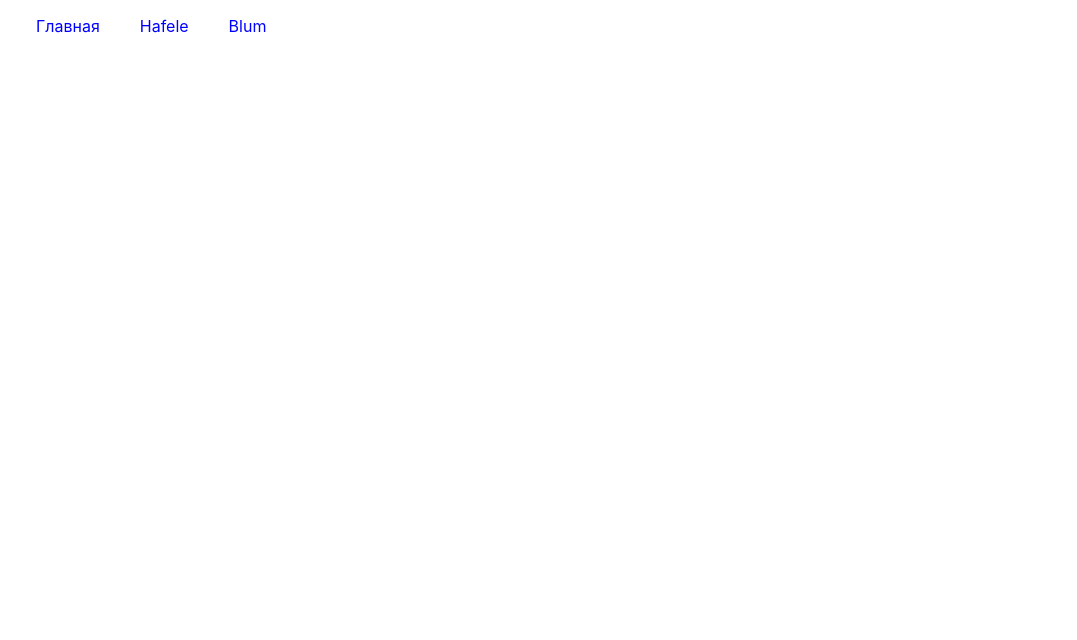
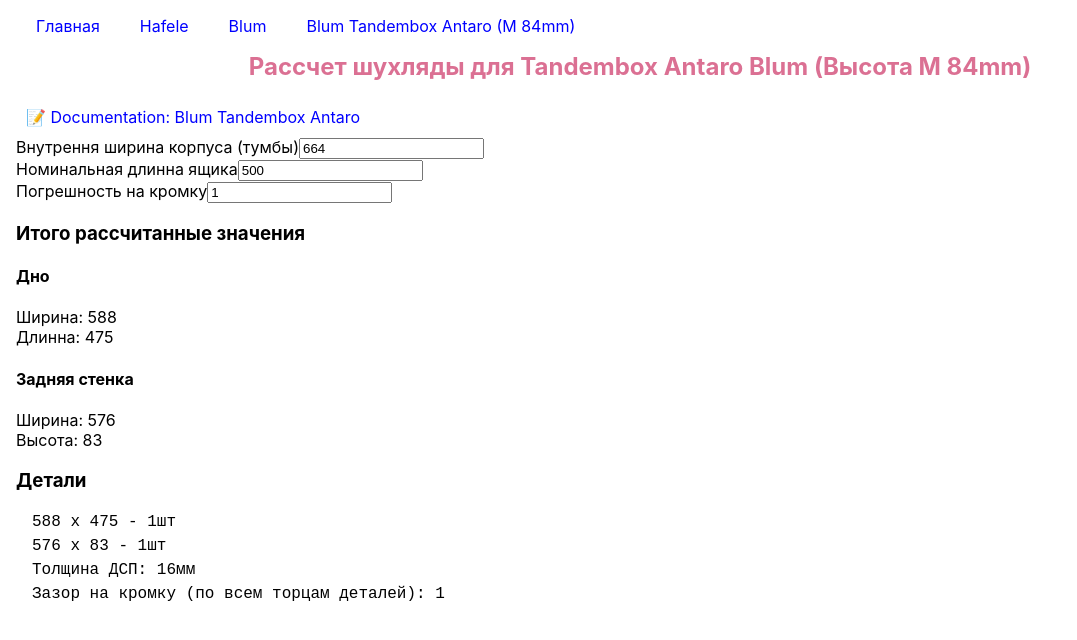
Before and after one commit to Svyatoslavik/rascal-calc, a React (Create React App) app: page /#/antaro in a window 1280 px wide. Before the commit this address had no page. Shown: the top 640 px of the page, without its empty margins (0-1077 px from the left). Built offline with nearby package versions, Linux system fonts and the light colour scheme.

Commit message:
Added page for tandembox antaro size M

```diff
--- a/src/App.tsx
+++ b/src/App.tsx
@@ -4,6 +4,7 @@
 import './App.css';
 import { CalcHafeleWoodPro } from './components/CalcHafeleWoodPro/CalcHafeleWoodPro';
 import { PageCaclBlum } from './pages/PageCalcBlum/PageCalcBlum';
+import { PageCalcBlumAntaro } from './pages/PageCalcBlumAntaro/PageCalcBlumAntaro';
 import { PageHome } from './pages/PageHome/PageHome';
 
 
@@ -15,10 +16,12 @@
         <NavLink to="/">Главная</NavLink>
         <NavLink to="/hafele">Hafele</NavLink>
         <NavLink to="/blum">Blum</NavLink>
+        <NavLink to="/antaro">Blum Tandembox Antaro (M 84mm)</NavLink>
       </nav>
       <Routes>
         <Route path="/" element={<PageHome />} />
         <Route path="blum" element={<PageCaclBlum />} />
+        <Route path="antaro" element={<PageCalcBlumAntaro />} />
         <Route path="hafele" element={<CalcHafeleWoodPro />} />
       </Routes>
 
--- a/src/pages/PageCalcBlum/PageCalcBlum.tsx
+++ b/src/pages/PageCalcBlum/PageCalcBlum.tsx
@@ -7,9 +7,20 @@
   color: palevioletred;
 `;
 
+const DocumentLink = styled.a`
+    color: blue;
+    display: inline-block;
+    padding: 10px;
+    text-decoration: none;
+
+    &:hover{
+        background-color: rgba(0,0,0,.1);
+    }
+`;
+
 export function PageCaclBlum() {
-    const [width, setWidth] = useState(800 - 36);
-    const [height, setHeight] = useState(200);
+    const [width, setWidth] = useState(700 - 36);
+    const [height, setHeight] = useState(180);
     const [nominalLength, setNominalLength] = useState(500);
     const [dspWidth, setDspWidth] = useState(16);
     const [hem, setHem] = useState(1); // зазор на кромку
@@ -126,14 +137,3 @@
         </div>
     );
 }
-
-const DocumentLink = styled.a`
-    color: blue;
-    display: inline-block;
-    padding: 10px;
-    text-decoration: none;
-
-    &:hover{
-        background-color: rgba(0,0,0,.1);
-    }
-`;
--- /dev/null
+++ b/src/pages/PageCalcBlumAntaro/PageCalcBlumAntaro.tsx
@@ -0,0 +1,95 @@
+import React, { useState } from 'react';
+import styled from 'styled-components';
+
+const Title = styled.h1`
+  font-size: 1.5em;
+  text-align: center;
+  color: rgb(219, 112, 147);
+`;
+
+const DetailsBlock = styled.div`
+    white-space: pre;
+    margin-left: 1rem;
+    line-height: 1.5;
+    font-family: 'Courier New', Courier, monospace;
+`;
+
+const DocumentLink = styled.a`
+    color: blue;
+    display: inline-block;
+    padding: 10px;
+    text-decoration: none;
+
+    &:hover{
+        background-color: rgba(0,0,0,.1);
+    }
+`;
+
+export function PageCalcBlumAntaro() {
+    const [width, setWidth] = useState(700 - 36);
+    const [nominalLength, setNominalLength] = useState(500);
+    const [gapForChipboardEdge, setGapForChipboardEdge] = useState(1); // зазор на кромку
+
+    const bottomWidth = width - 75 - gapForChipboardEdge; // LW - 75mm
+    const bottomLength = nominalLength - 24 - gapForChipboardEdge; // NL - 24mm
+
+    const backWidth = width - 87 - gapForChipboardEdge; // LW - 87mm
+    const backHeight = 84 - gapForChipboardEdge; // size M - 84mm
+
+    const detailsTxt =
+        `${bottomWidth} x ${bottomLength} - 1шт` + "\n" +
+        `${backWidth} x ${backHeight} - 1шт` + "\n" +
+        "Толщина ДСП: 16мм\n" +
+        `Зазор на кромку (по всем торцам деталей): ${gapForChipboardEdge}`;
+
+    return (
+        <div>
+            <Title>Рассчет шухляды для Tandembox Antaro Blum (Высота M 84mm)</Title>
+
+            <DocumentLink href="./tandembox_antaro.pdf" target="_blank">📝 Documentation: Blum Tandembox Antaro</DocumentLink>
+
+            <div>
+                <div>
+                    Внутрення ширина корпуса (тумбы)
+                    <input value={width} onInput={(e) => setWidth(parseInt((e.target as any).value))} />
+                </div>
+                <div>
+                    Номинальная длинна ящика
+                    <input value={nominalLength} onInput={(e) => setNominalLength(parseInt((e.target as any).value))} />
+                </div>
+                <div>
+                    Погрешность на кромку
+                    <input value={gapForChipboardEdge} onInput={(e) => setGapForChipboardEdge(parseInt((e.target as any).value))} />
+                </div>
+            </div>
+
+            <div>
+                <h3>Итого рассчитанные значения</h3>
+                <div>
+                    <h4>
+                        Дно
+                    </h4>
+                    <div>
+                        Ширина: {bottomWidth}<br />
+                        Длинна: {bottomLength}<br />
+                    </div>
+                </div>
+
+                <div>
+                    <h4>
+                        Задняя стенка
+                    </h4>
+                    <div>
+                        Ширина: {backWidth}<br />
+                        Высота: {backHeight}<br />
+                    </div>
+                </div>
+            </div>
+
+            <div>
+                <h3>Детали</h3>
+                <DetailsBlock>{detailsTxt}</DetailsBlock>
+            </div>
+        </div>
+    );
+}
```
Also changed, not shown: 1 other file (tests, documents, lock files or other folders).
